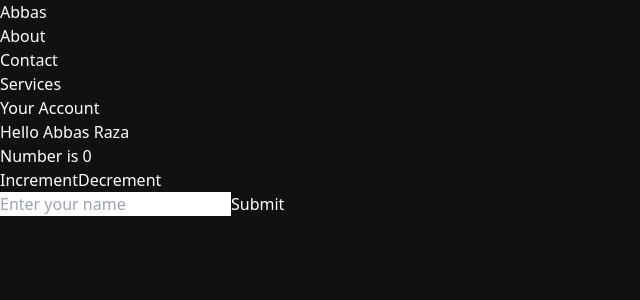
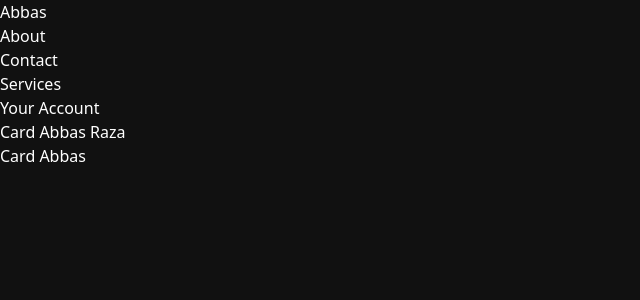
Before and after one commit to Abbas-Razaa/React.js-Practice, a React (Vite) app: page / in a window 1280 px wide. Shown: the top 300 px of the page, without its empty margins (0-640 px from the left). Built offline with nearby package versions, Linux system fonts and the light colour scheme.

Commit message:
components, Props

```diff
--- a/src/App.jsx
+++ b/src/App.jsx
@@ -1,34 +1,36 @@
 import React, { useState } from "react";
+import Header from "./components/Header";
+import Navbar from "./components/Navbar";
+import Footer from "./components/Footer";
+import Card from "./components/Card";
 
 const App = () => {
-  const [username, setuserName] = useState("");
-  const [num, setNum] = useState(0);
-  // const [readable, writable] = readableWritable(10)
-  const submitHandler = (e) => {
-    e.preventDefault();
-    console.log("Form Submitted");
-    console.log(username);
-    setuserName("");
-  };
+  // const [username, setuserName] = useState("");
+  // const [num, setNum] = useState(0);
+  // // const [readable, writable] = readableWritable(10)
+  // const submitHandler = (e) => {
+  //   e.preventDefault();
+  //   console.log("Form Submitted");
+  //   console.log(username);
+  //   setuserName("");
+  // };
 
-  const name = "Abbas Raza";
+  // const name = "Abbas Raza";
+
+  const user = 'Abbas Raza'
 
   return (
     // fragments
     <>
-      <nav className="bg-emerald-950 flex items-center justify-between px-10 py-5">
-        <h2 className="text-2xl">Abbas</h2>
-        <div className="flex gap-8 items-center">
-          <h4 className="text-xl">About</h4>
-          <h4 className="text-xl">Contact</h4>
-          <h4 className="text-xl">Services</h4>
-          <h4 className="text-xl">Your Account</h4>
-        </div>
-      </nav>
+      {/* <Header /> */}
+      <Navbar />
+      <Card user={user} />
+      <Card user='Abbas' />
 
 
 
-    <div>
+
+    {/* <div>
       <h2 className="text-5xl bg-red-700 text-black">Hello {name}</h2>
       <h3>Number is {num}</h3>
       <button
@@ -65,6 +67,8 @@ const App = () => {
         </button>
       </form>
     </div>
+
+    <Footer/> */}
     </>
   );
 };
--- /dev/null
+++ b/src/components/Card.jsx
@@ -0,0 +1,10 @@
+import React from 'react'
+
+const Card = (props) => {
+  console.log(props.user)
+  return (
+    <div>Card {props.user}</div>
+  )
+}
+
+export default Card
--- /dev/null
+++ b/src/components/Footer.jsx
@@ -0,0 +1,11 @@
+import React from 'react'
+
+const Footer = () => {
+  return (
+    <div className='bg-pink flex items-center justify-center'>
+      Footer
+    </div>
+  )
+}
+
+export default Footer
--- /dev/null
+++ b/src/components/Header.jsx
@@ -0,0 +1,9 @@
+import React from 'react'
+
+const Header = () => {
+  return (
+    <div>Header</div>
+  )
+}
+
+export default Header
--- /dev/null
+++ b/src/components/NavPart2.jsx
@@ -0,0 +1,16 @@
+import React from 'react'
+
+const NavPart2 = () => {
+  return (
+    <div>
+      <div className="flex gap-8 items-center">
+          <h4 className="text-xl">About</h4>
+          <h4 className="text-xl">Contact</h4>
+          <h4 className="text-xl">Services</h4>
+          <h4 className="text-xl">Your Account</h4>
+        </div>
+    </div>
+  )
+}
+
+export default NavPart2
--- /dev/null
+++ b/src/components/Navbar.jsx
@@ -0,0 +1,15 @@
+import React from 'react'
+import NavPart2 from './NavPart2'
+
+const Navbar = () => {
+  return (
+    <div>
+      <nav className="bg-emerald-950 flex items-center justify-between px-10 py-5">
+        <h2 className="text-2xl">Abbas</h2>
+      </nav>
+      <NavPart2 />
+    </div>
+  )
+}
+
+export default Navbar
```
